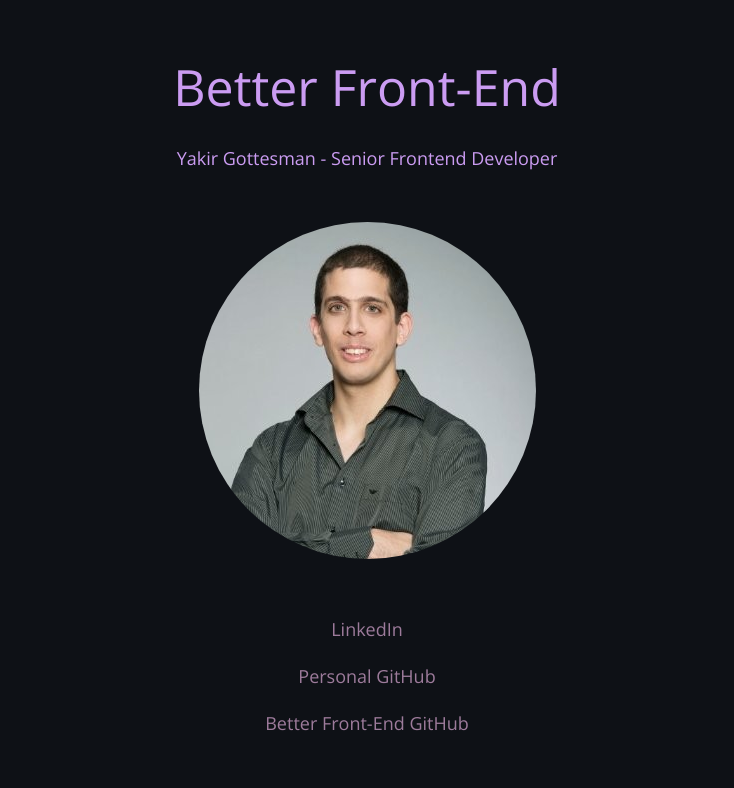
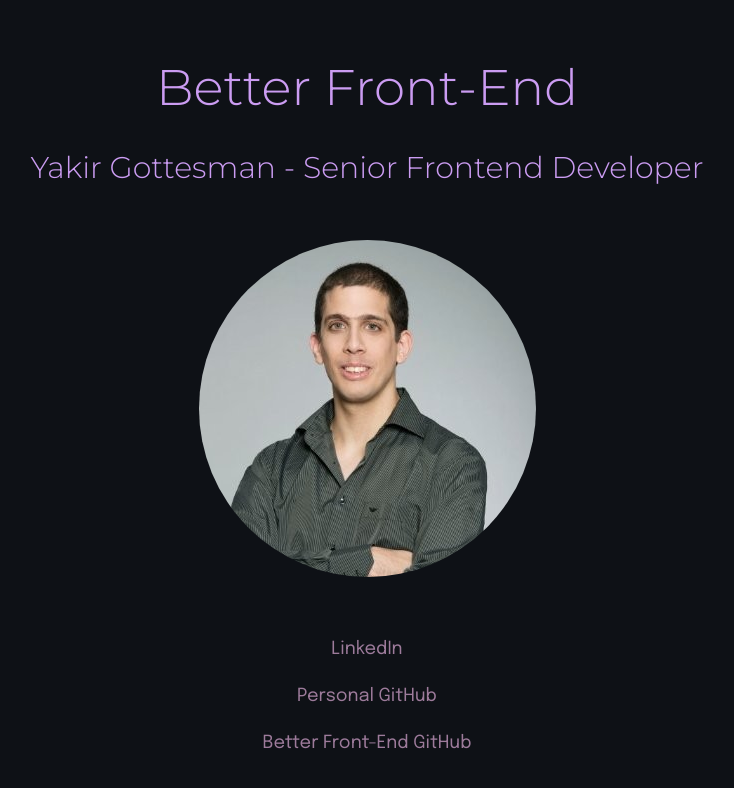
Before and after one commit to better-front-end/website, a website: page src/index.html in a window 1280 px wide. Shown: the whole page, without its empty margins (273-1007 px from the left). Drawn offline with nearby package versions, Linux system fonts and the light colour scheme.

Commit message:
feat: replace fonts

```diff
--- a/src/index.html
+++ b/src/index.html
@@ -8,10 +8,6 @@
 		<title>Better Front-End</title>
 		<link rel="preconnect" href="https://fonts.googleapis.com" />
 		<link rel="preconnect" href="https://fonts.gstatic.com" crossorigin />
-		<link
-			href="https://fonts.googleapis.com/css2?family=Open+Sans:wght@400;500;700&display=swap"
-			rel="stylesheet"
-		/>
 		<link rel="stylesheet" href="reset.css" />
 		<link rel="stylesheet" href="styles.css" />
 		<script type="module" src="scripts.js"></script>
@@ -47,11 +43,19 @@
 		<header class="main-header">
 			<h1 class="main-title">Better Front-End</h1>
 
-			<h2>Yakir Gottesman - Senior Frontend Developer</h2>
+			<h2 class="secondary-title">
+				Yakir Gottesman - Senior&nbsp;Frontend&nbsp;Developer
+			</h2>
 		</header>
 
 		<main class="main" id="main">
-			<img class="my-image" src="assets/yakir.jfif" alt="Yakir Gottesman" />
+			<img
+				class="my-image"
+				src="assets/yakir.jfif"
+				alt="Yakir Gottesman"
+				width="337"
+				height="337"
+			/>
 
 			<ul class="social-links__list">
 				<li>
--- a/src/styles.css
+++ b/src/styles.css
@@ -1,3 +1,6 @@
+@import "https://fonts.googleapis.com/css2?family=Epilogue:ital,wght@0,300;0,400;0,500;0,700;1,300;1,400;1,500;1,700&display=swap";
+@import "https://fonts.googleapis.com/css2?family=Montserrat:wght@300&display=swap";
+
 :root {
 	--color-rich-black-fogra-29: hsl(218deg 22% 7% / 100%);
 	--color-independence: hsl(216deg 30% 31% / 100%);
@@ -11,18 +14,15 @@
 body {
 	background-color: var(--color-rich-black-fogra-29);
 	color: var(--color-bright-lilac);
-	font-family: Open Sans, sans-serif;
+	font-family: Epilogue, sans-serif;
 	font-size: clamp(16rem, 3vw, 18rem);
 	line-height: 1.5;
 }
 
 .main-header {
+	font-family: Montserrat, Epilogue, sans-serif;
+	font-weight: 300;
 	padding-block: clamp(16rem, 8vw, 50rem);
-	padding-inline: clamp(16rem, 8vw, 50rem);
-	text-align: center;
-}
-
-.main {
 	padding-inline: clamp(16rem, 8vw, 50rem);
 	text-align: center;
 }
@@ -30,6 +30,15 @@
 .main-title {
 	font-size: clamp(22rem, 8vw, 50rem);
 	margin-block-end: 20rem;
+}
+
+.secondary-title {
+	font-size: clamp(20rem, 4vw, 30rem);
+}
+
+.main {
+	padding-inline: clamp(16rem, 8vw, 50rem);
+	text-align: center;
 }
 
 .my-image {
@@ -56,7 +65,7 @@
 }
 
 .social-links__link:focus-visible {
-	border-radius: 5rem;
-	outline: 2rem dashed var(--color-bright-lilac);
+	border-radius: 3rem;
+	outline: 2rem dashed var(--color-independence);
 	outline-offset: 2rem;
 }
```
